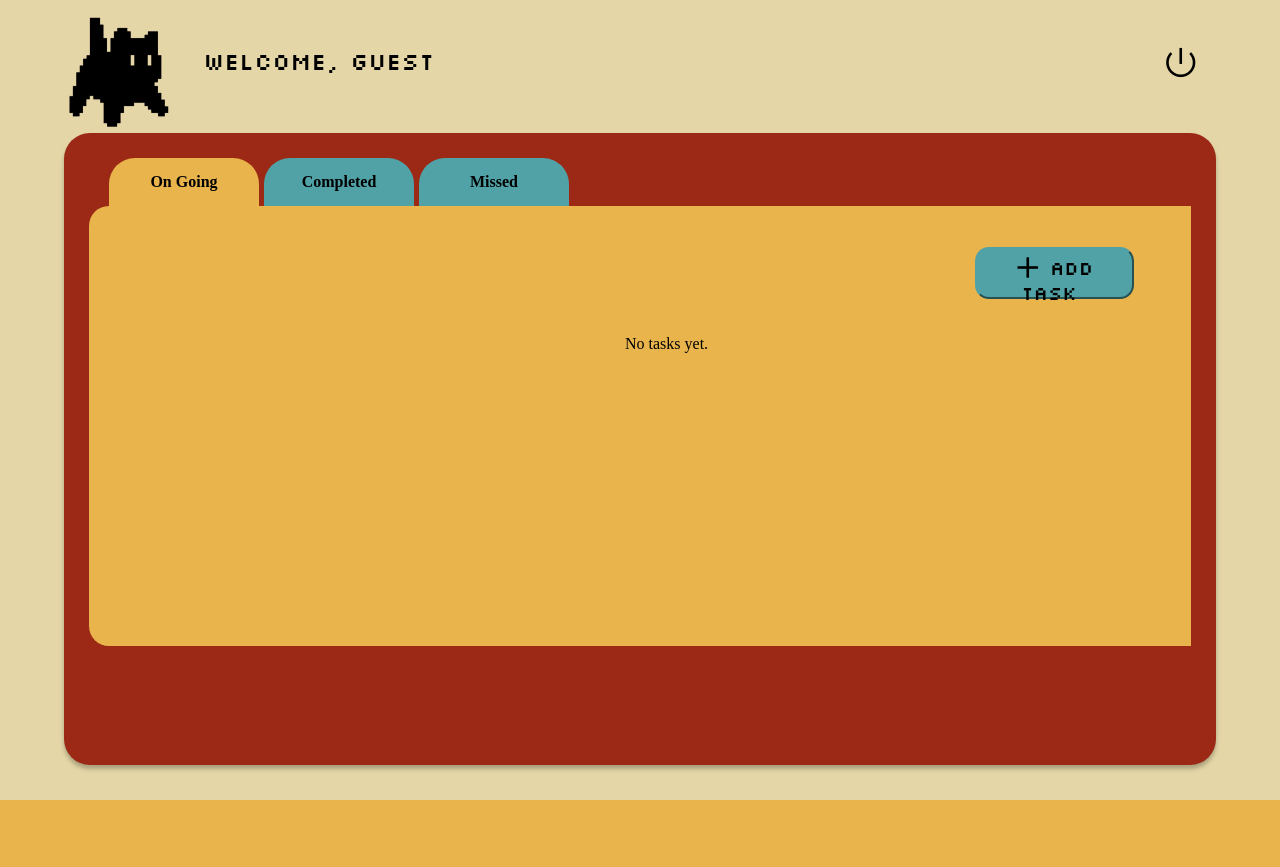
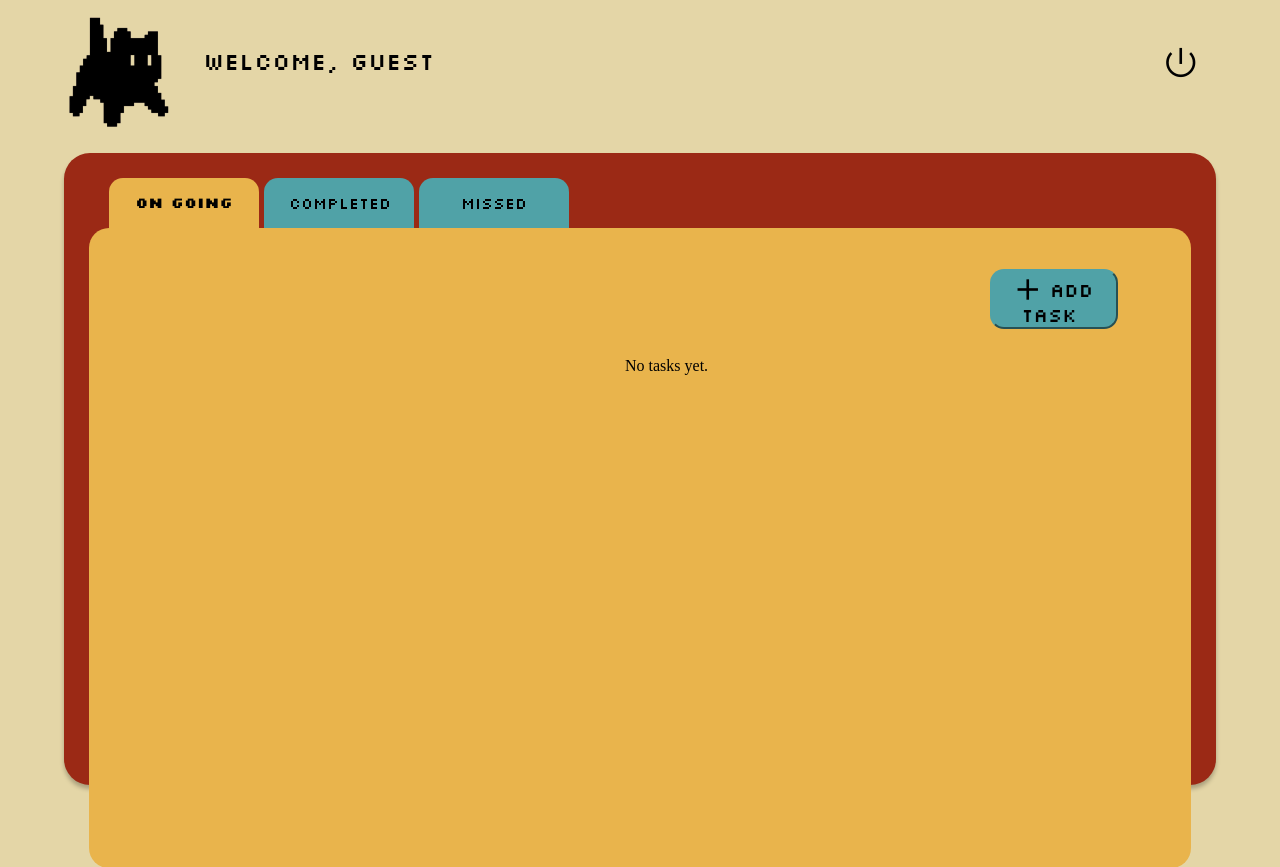
Before and after one commit to maykaila/it3103a-todo, a PHP site: page /homepage.html in a window 1280 px wide. Shown: the top 867 px of the page. Before the commit the page ends 800 px from the top, so only its background shows below. Run offline with PHP 8.4, Linux system fonts and the light colour scheme.

Commit message:
updated some things

```diff
--- a/homepage.html
+++ b/homepage.html
@@ -13,11 +13,13 @@
 
     <header>
         <img src="images used/mainCat.png" alt="black pixelated cat">
-        <p>Welcome, <span id="username">Loading...</span></p>
+        <p class="head">Welcome, <span id="username">Loading...</span></p>
 
-        <span class="material-symbols-outlined">
+        <a href="signout.html">
+            <span class="material-symbols-outlined">
             power_settings_new
-        </span>
+            </span>
+        </a>
     </header>
 
     <center>
@@ -147,7 +149,7 @@
                     taskDiv.className = 'tasks';
                     taskDiv.innerHTML = `
                         <input type="checkbox" />
-                        <span>${task.title}</span>
+                        <span class="tasksmade">${task.title}</span>
                         <div class="settings">
                             <span class="material-symbols-outlined">more_vert</span>
                             <ul class="menu">
--- a/styles/headerCss.css
+++ b/styles/headerCss.css
@@ -6,6 +6,7 @@ header{
 
     height: 100%;
     width: 100%;
+    margin-bottom: 20px;
 }
 
 header img{
@@ -29,9 +30,10 @@ header p{
     margin-left: 2%;
 }
 
-header > span{
+a{
     margin-top: 3.5%;
     margin-left: 50%;
+    color: #000;
 }
 
 .material-symbols-outlined {
--- a/styles/style.css
+++ b/styles/style.css
@@ -162,3 +162,9 @@ button{
 .b1{
     margin-top: 30px;;
 }
+
+#signinForm {
+    display: flex;
+    flex-direction: column;
+    align-items: center;
+}
--- a/styles/stylee.css
+++ b/styles/stylee.css
@@ -17,6 +17,7 @@ body{
     background: #9B2915;
     box-shadow: 0px 4px 4px 0px rgba(0, 0, 0, 0.25);
 }
+
 /*
 .inner_box{
     width: 92%;
@@ -70,15 +71,16 @@ body{
     text-align: center;
     max-width: 100px;
     width: 100px;
-    font-weight: bold;
-    border-radius: 26px 26px 0px 0px;
+    border-radius: 14px 14px 0px 0px;
     cursor: pointer;
     margin-left: 5px;
+    font-family: Silkscreen;
+    font-size: 16px;
 }
 
 .tab {
-    max-height: 400px; /* Set a fixed or dynamic height */
-    height: 400px;
+    max-height: 1000px; /* Set a fixed or dynamic height */
+    height: 600px;
     overflow-y: auto; /* Enables vertical scrolling when content overflows */
     padding-right: 10px; /* Prevents text from touching the scrollbar */
 }
@@ -101,7 +103,7 @@ body{
 .mytabs .tab {
     width: 100%;
     padding: 20px;
-    border-radius: 20px 0px 0px 20px;
+    border-radius: 20px 20px 20px 20px;
     background: #e9b44c;
     order: 1;
     display: none;
@@ -113,11 +115,13 @@ body{
 
 .mytabs input[type="radio"]:checked + label {
     background: #e9b44c;
+    font-weight: bold;
+    font-size: 15px;
 }
 
 #addTaskBtn{
-    width: 15%;
-    height: 13%;
+    width: 12%;
+    height: 10%;
 
     /* right: 30%; */
     border-radius: 14px;
@@ -152,18 +156,31 @@ body{
     background: #E4D6A7;
     padding: 15px;
 }
+
+/* .tasksmade {
+    margin-right: 60%;
+    text-align: left !important;
+} */
+
 /*
 span.titlee {
     margin-right: 800px;
 } */
 
 input[type="checkbox"] {
-    appearance: none;
-    width: 20px;
-    height: 20px;
-    border-radius: 4px;
-    background: #888;
+    appearance: unset;
+    width: 30px;
+    height: 30px;
+    border-style: solid;
+    border-radius: 8px;
+    border-color: #3d3d3d;
+    display: block;
     cursor: pointer;
+    transition: background 0.3s;
+}
+
+input[type="checkbox"]:checked {
+    background-color: #50A2A7; /* Slightly darker yellow */
 }
 
 /* In your stylee.css, find your .popup rules and replace them with: */
```
Also changed, not shown: signout.html (added, +31 -0 lines).
